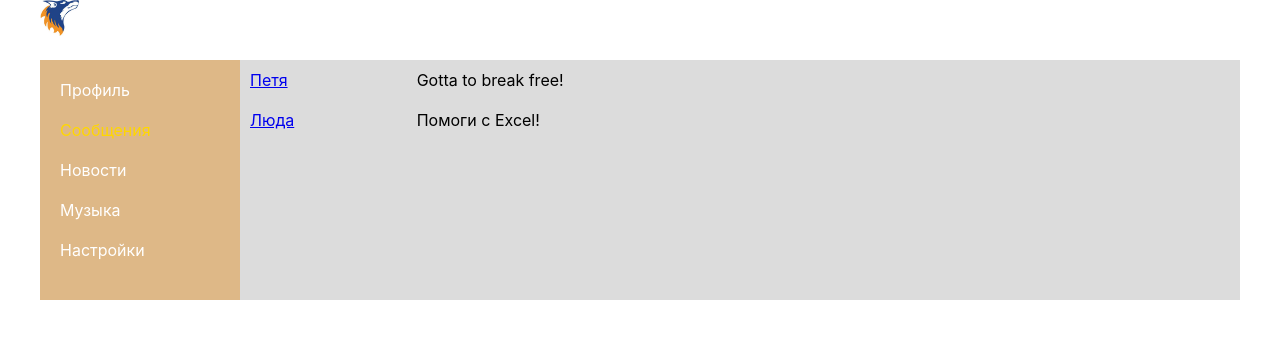
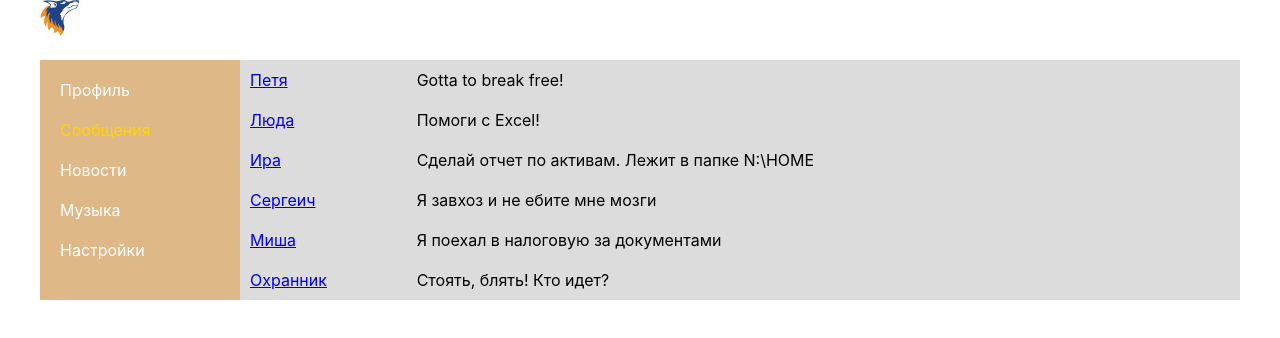
Before and after one commit to LLPeterX/react-lesson01, a React (Create React App) app: page /dialogs in a window 1280 px wide. Shown: the top 338 px of the page. Built offline with nearby package versions, Linux system fonts and the light colour scheme.

Commit message:
Lesson 25(map) done

```diff
--- a/src/components/Dialogs/Dialogs.jsx
+++ b/src/components/Dialogs/Dialogs.jsx
@@ -28,23 +28,28 @@ let usersData = [
 let messagesData = [
     {id:1, message:"Gotta to break free!"},
     {id:2, message:"Помоги с Excel!"},
-    {id:3, nmessage: "Сделай отчет по активам. Лежит в папке N:\\HOME"},
+    {id:3, message: "Сделай отчет по активам. Лежит в папке N:\\HOME"},
     {id:4, message: "Я завхоз и не ебите мне мозги"},
     {id:5, message: "Я поехал в налоговую за документами"},
     {id:101,message: "Стоять, блять! Кто идет?"}
 ];
 
+// let dialogElements = [
+//     <DialogItem name={usersData[0].name} id={usersData[0].id}/>,
+//     <DialogItem name={usersData[1].name} id={usersData[1].id}/>
+// ];
+
+let dialogElements = usersData.map((el) => { return (<DialogItem name={el.name} id={el.id}/>);});
+let messageElements = messagesData.map(e => { return(<Message message={e.message}/>); });
 
 const Dialogs = (props) => {
     return (
         <div className={s.dialogs}>
             <div className={s.dialogsItems}>
-                <DialogItem name={usersData[0].name} id={usersData[0].id}/>
-                <DialogItem name={usersData[1].name} id={usersData[1].id}/>
+                {dialogElements}
             </div>
             <div className={s.messages}>
-                <Message message={messagesData[0].message}/>
-                <Message message={messagesData[1].message}/>
+                {messageElements}
             </div>
         </div>
     );
--- a/src/components/Profile/MyPosts/MyPosts.jsx
+++ b/src/components/Profile/MyPosts/MyPosts.jsx
@@ -3,7 +3,7 @@ import React from 'react'
 import s from "./MyPosts.module.css"
 import Post from "./Post/Post";
 
-let postData = [
+let postsData = [
   {id:1, message:"Gotta to break free!", likes:10},
   {id:2, message:"Помоги с Excel!", likes:12},
   {id:3, nmessage: "Сделай отчет по активам. Лежит в папке N:\\HOME", likes:1},
@@ -11,6 +11,10 @@ let postData = [
   {id:5, message: "Я поехал в налоговую за документами", likes:1},
   {id:101,message: "Стоять, блять! Кто идет?", likes:0}
 ];
+
+let postsElements = postsData.map(e => {
+  return <Post message={e.message} likes={e.likes} />;
+})
 
 const MyPosts = () => {
   return (
@@ -25,9 +29,7 @@ const MyPosts = () => {
         </div>
       </div>
       <div className={s.posts}>
-        <Post message={postData[0].message} likes={postData[0].likes} />
-        <Post message={postData[1].message} likes={postData[1].likes} />
-        <Post message={postData[2].message} likes={postData[2].likes} />
+        {postsElements}
       </div>
     </div>
   );
```
